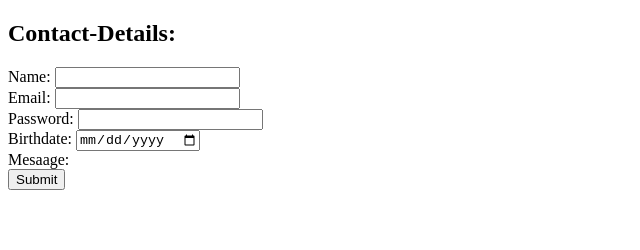
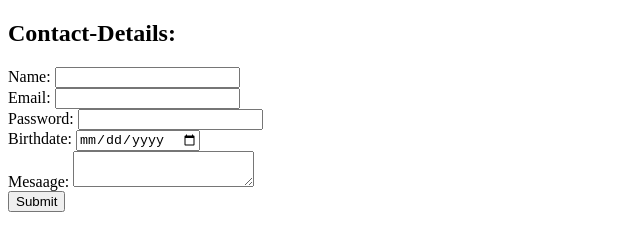
Before and after one commit to ShreyashRaghubanshi/cvS, a plain HTML site: page My_contacts.html in a window 1280 px wide. Shown: the whole page, without its empty margins (0-640 px from the left). Drawn offline with Linux system fonts and the light colour scheme.

Commit message:
Update My_contacts.html

```diff
--- a/My_contacts.html
+++ b/My_contacts.html
@@ -15,7 +15,7 @@
             <label>Birthdate:</label>
             <input type="date" name="your_birthDay" value=""><br>
             <label>Mesaage:</label>
-            <teaxtarea></teaxtarea><br>
+            <textarea></textarea><br>
             <input type="submit">
         </form>
     </body>
```
